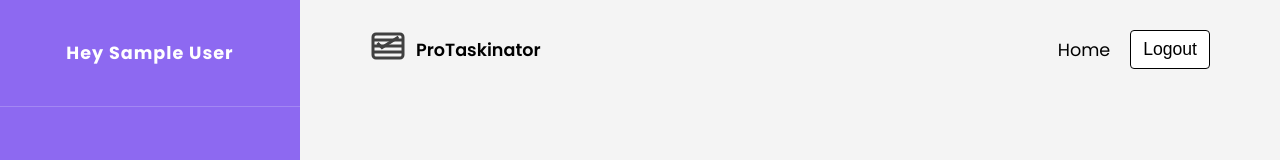
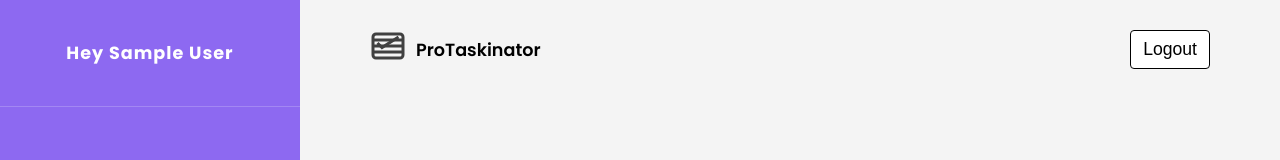
Before and after one commit to ElzPad/ProTaskinator, a React (Vite) app: page / in a window 1280 px wide. Shown: the top 160 px of the page. Built offline with nearby package versions, Linux system fonts and the light colour scheme; no server answers; the database is empty; sample sign-in values are in the browser's storage.

Commit message:
Removed link to Home page in Navbar component

```diff
--- a/src/components/molecules/Navbar/Navbar.tsx
+++ b/src/components/molecules/Navbar/Navbar.tsx
@@ -39,9 +39,6 @@ export default function Navbar() {
         {user && (
           <>
             <li>
-              <NavLink to="/">Home</NavLink>
-            </li>
-            <li>
               {!isLoading && (
                 <button className="btn" onClick={() => logout()}>
                   Logout
```
